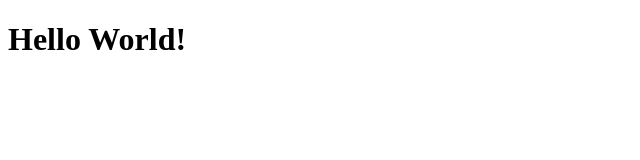
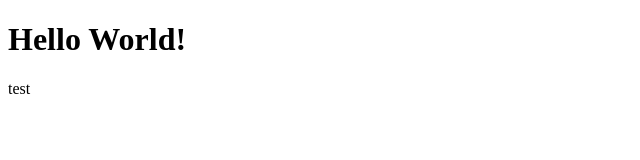
Before and after one commit to mthomas-github/ReactTraining, a React (Create React App) app in the folder demo-app/: page / in a window 1280 px wide. Shown: the top 160 px of the page, without its empty margins (0-640 px from the left). Built offline with nearby package versions, Linux system fonts and the light colour scheme.

Commit message:
change HelloWord into componet in jsx

```diff
--- /dev/null
+++ b/demo-app/src/components/HelloWorld.js
@@ -0,0 +1,9 @@
+import React from "react";
+
+export const HelloWorld = () => {
+    // JSX Syntax
+    return <div>
+        <h1>Hello World!</h1>
+        <span>test</span>
+    </div>;
+};
--- a/demo-app/src/index.js
+++ b/demo-app/src/index.js
@@ -1,11 +1,8 @@
 import React from "react";
 import ReactDOM from 'react-dom';
-
-const HelloWorld = () => {
-    return React.createElement('h1', null, 'Hello World!')
-};
+import { HelloWorld } from './components/HelloWorld';
 
 ReactDOM.render(
-    React.createElement(HelloWorld),
+    <HelloWorld/>,
     document.querySelector('#root'),
 );
```
